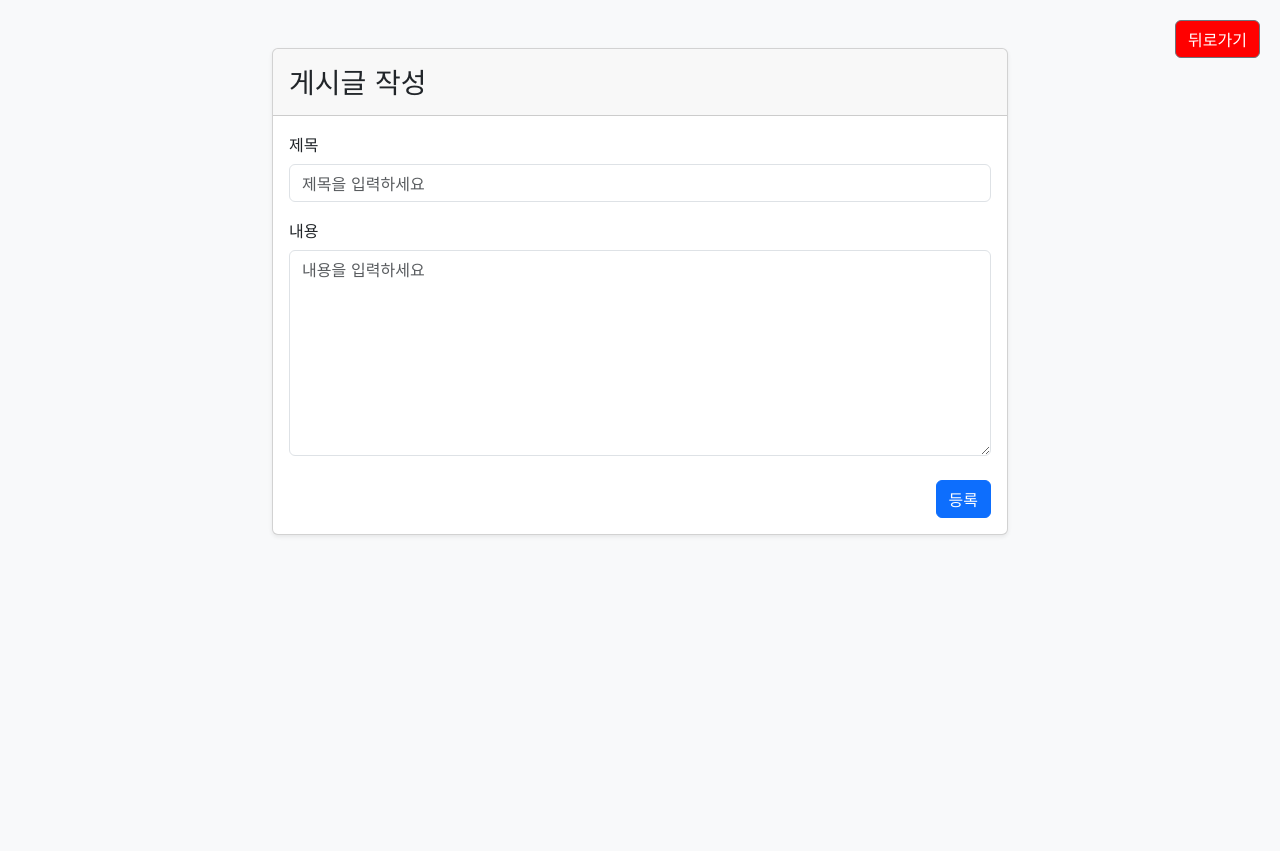
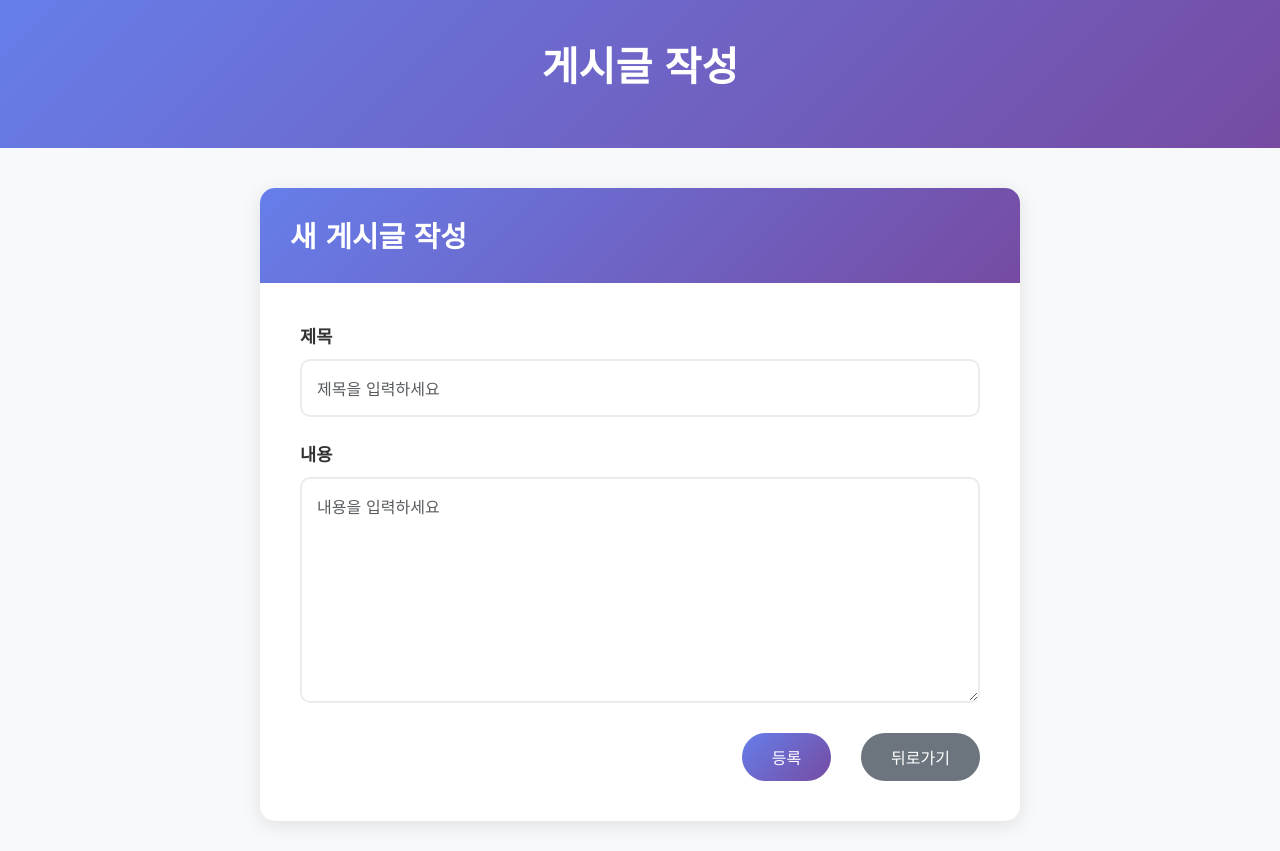
Before and after one commit to Gjuni/Algorithm-GameContent, a Flask app: page /thread/write in a window 1280 px wide. Before the commit the page ends 536 px from the top, so only its background shows below. Run offline with Flask 3, Linux system fonts and the light colour scheme.

Commit message:
fix: css in write

```diff
--- a/templates/thread_write.html
+++ b/templates/thread_write.html
@@ -12,40 +12,172 @@
     <link href="https://cdn.jsdelivr.net/npm/bootstrap@5.3.3/dist/css/bootstrap.min.css" rel="stylesheet" integrity="sha384-QWTKZyjpPEjISv5WaRU9OFeRpok6YctnYmDr5pNlyT2bRjXh0JMhjY6hW+ALEwIH" crossorigin="anonymous">
 
     <style>
-        /* Gowun Dodum 폰트 적용 */
-        .gowun-dodum-regular {
-            font-family: "Gowun Dodum", serif;
-            font-weight: 400;
-            font-style: normal;
-        }
-        /* body 전체에 폰트 적용 */
         body {
             font-family: "Gowun Dodum", serif;
+            background-color: #f8f9fa;
+            margin: 0;
+            padding: 0;
         }
-        /* 뒤로가기 버튼 스타일 */
-        .back-button-top-left {
-            position: absolute;
-            background-color: red;
-            top: 20px; /* 상단에서 20px 떨어지게 */
-            right: 20px; /* 왼쪽에서 20px 떨어지게 */
+
+        .header-section {
+            background: linear-gradient(135deg, #667eea 0%, #764ba2 100%);
+            color: white;
+            padding: 40px 0;
+            margin-bottom: 40px;
+        }
+
+        .page-title {
+            font-size: 2.5rem;
+            font-weight: 600;
+            margin-bottom: 20px;
+            text-align: center;
+        }
+
+        .form-container {
+            max-width: 800px;
+            margin: 0 auto;
+            padding: 0 20px;
+        }
+
+        .form-card {
+            background: white;
+            border-radius: 15px;
+            box-shadow: 0 4px 20px rgba(0, 0, 0, 0.1);
+            overflow: hidden;
+            margin-bottom: 30px;
+        }
+
+        .form-header {
+            background: linear-gradient(135deg, #667eea 0%, #764ba2 100%);
+            color: white;
+            padding: 30px;
+        }
+
+        .form-title {
+            font-size: 1.8rem;
+            font-weight: 600;
+            margin: 0;
+        }
+
+        .form-body {
+            padding: 40px;
+        }
+
+        .form-label {
+            font-weight: 600;
+            color: #333;
+            margin-bottom: 10px;
+            font-size: 1.1rem;
+        }
+
+        .form-control {
+            border: 2px solid #e9ecef;
+            border-radius: 10px;
+            padding: 15px;
+            font-size: 1rem;
+            transition: all 0.3s ease;
+            font-family: "Gowun Dodum", serif;
+        }
+
+        .form-control:focus {
+            border-color: #667eea;
+            box-shadow: 0 0 0 0.2rem rgba(102, 126, 234, 0.25);
+        }
+
+        .btn-primary {
+            background: linear-gradient(135deg, #667eea 0%, #764ba2 100%);
+            border: none;
+            border-radius: 25px;
+            padding: 12px 30px;
+            font-weight: 500;
+            font-size: 1rem;
+            transition: all 0.3s ease;
+        }
+
+        .btn-primary:hover {
+            transform: translateY(-2px);
+            box-shadow: 0 6px 20px rgba(102, 126, 234, 0.4);
+        }
+
+        .btn-secondary {
+            background: #6c757d;
+            border: none;
+            border-radius: 25px;
+            padding: 12px 30px;
+            font-weight: 500;
+            font-size: 1rem;
+            transition: all 0.3s ease;
+            margin-left: 15px;
+        }
+
+        .btn-secondary:hover {
+            background: #5a6268;
+            transform: translateY(-2px);
+            box-shadow: 0 6px 20px rgba(108, 117, 125, 0.4);
+        }
+
+        .button-group {
+            display: flex;
+            justify-content: flex-end;
+            gap: 15px;
+            margin-top: 30px;
+        }
+
+        /* 반응형 디자인 */
+        @media (max-width: 768px) {
+            .header-section {
+                padding: 30px 0;
+            }
+
+            .page-title {
+                font-size: 2rem;
+            }
+
+            .form-container {
+                padding: 0 15px;
+            }
+
+            .form-header {
+                padding: 20px;
+            }
+
+            .form-title {
+                font-size: 1.5rem;
+            }
+
+            .form-body {
+                padding: 25px;
+            }
+
+            .button-group {
+                flex-direction: column;
+                gap: 10px;
+            }
+
+            .btn-secondary {
+                margin-left: 0;
+            }
         }
     </style>
 </head>
-<body class="bg-light">
+<body>
 
-    <div class="container mt-5">
-        <a href="{{ url_for('thread.allThreads') }}" class="btn btn-secondary back-button-top-left">뒤로가기</a>
+    <!-- 헤더 섹션 -->
+    <div class="header-section">
+        <div class="container">
+            <h1 class="page-title">게시글 작성</h1>
+        </div>
+    </div>
 
-        <div class="row justify-content-center">
-            <div class="col-lg-8">
-
-                <div class="card shadow-sm">
-                    <div class="card-header py-3">
-                        <h1 class="h3 mb-0">게시글 작성</h1>
+    <!-- 폼 컨테이너 -->
+    <div class="form-container">
+        <div class="form-card">
+            <div class="form-header">
+                <h2 class="form-title">새 게시글 작성</h2>
             </div>
-                    <div class="card-body">
+            <div class="form-body">
                 <form action="{{ url_for('thread.writePost') }}" method="post">
-                            <div class="mb-3">
+                    <div class="mb-4">
                         <label for="postTitle" class="form-label">제목</label>
                         <input type="text" id="postTitle" name="title" class="form-control" placeholder="제목을 입력하세요" required>
                     </div>
@@ -55,13 +187,11 @@
                         <textarea id="postBody" name="body" class="form-control" placeholder="내용을 입력하세요" rows="8" required></textarea>
                     </div>
 
-                            <div class="d-flex justify-content-end">
+                    <div class="button-group">
                         <button type="submit" class="btn btn-primary">등록</button>
+                        <a href="{{ url_for('thread.allThreads') }}" class="btn btn-secondary">뒤로가기</a>
                     </div>
                 </form>
-                    </div>
-                </div>
-
             </div>
         </div>
     </div>
```
Lines whose indentation alone changed are shown as unchanged.
